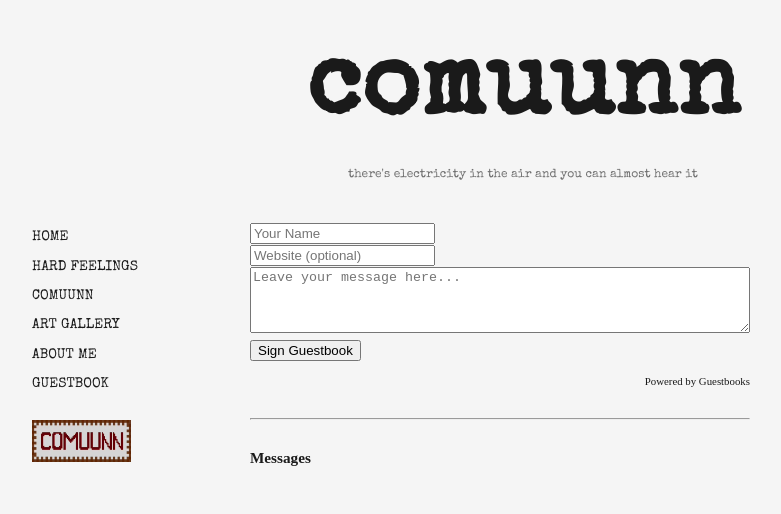
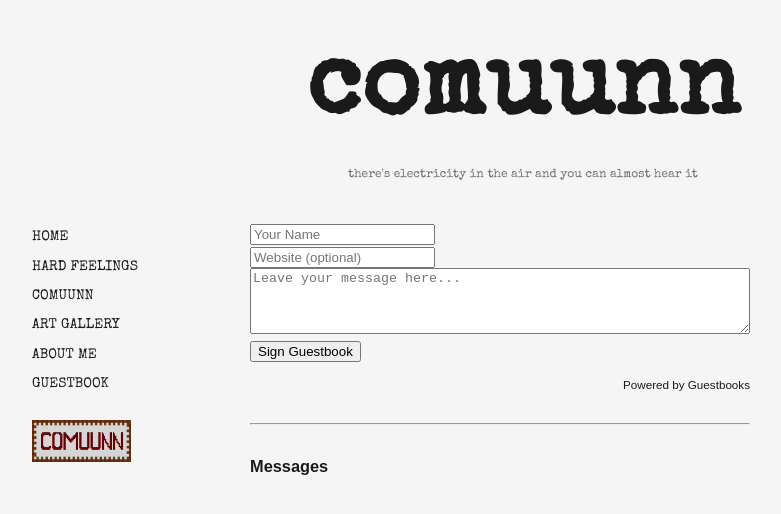
Before and after one commit to guiolhermer/comuunn, a Jekyll site: the page built from guestbook/index.html, in a window 1280 px wide. Shown: the top 514 px of the page, without its empty margins (117-898 px from the left). Built offline with Jekyll 4.4.1, drawn with Linux system fonts in a browser that asks for light colours; some web fonts are replaced; a script that is not in the unit is left out.

Commit message:
guestbook

```diff
--- a/assets/style.css
+++ b/assets/style.css
@@ -211,9 +211,9 @@ a:hover {
 
 /* ---------- guestbook ---------- */
 .guestbook-content {
-  font-family: Handjet;
+  font-family:Arial, Helvetica, sans-serif;
   width: 500px;
-  font-size: 13px;
+  font-size: 14px;
 }
 
 /* ---------- responsivo ---------- */
```
